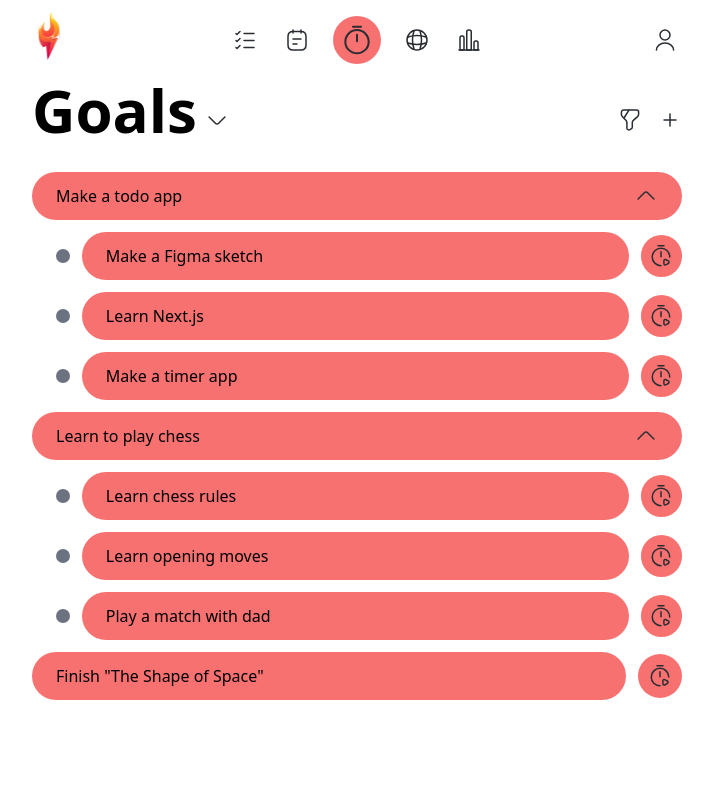
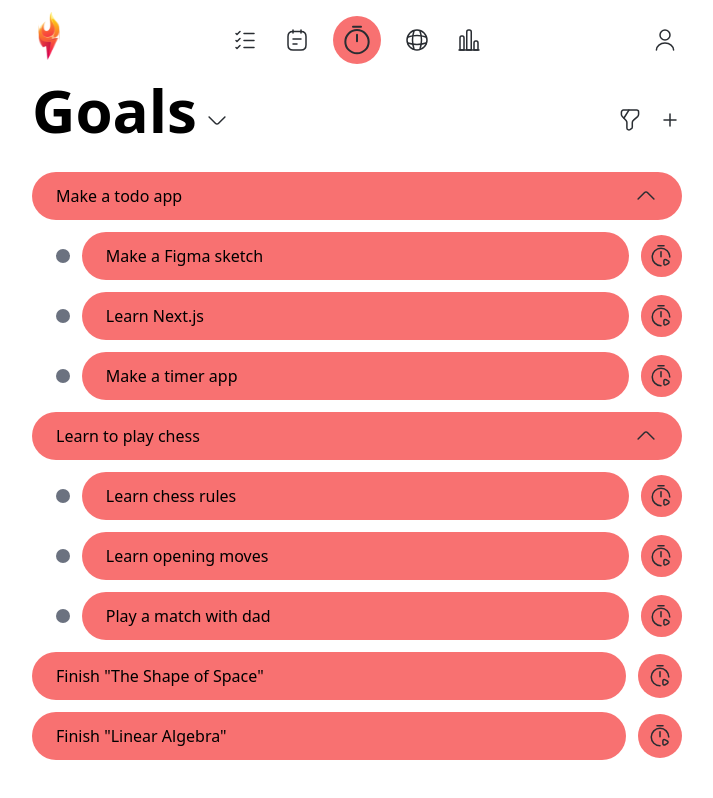
Before and after one commit to kasparas-ban/torch, a React (Vite) app: page /goals in a window 1280 px wide. Shown: the whole page, without its empty margins (283-996 px from the left). Built offline with nearby package versions, Linux system fonts and the light colour scheme.

Commit message:
Test commit

```diff
--- a/src/pages/GoalsPage.tsx
+++ b/src/pages/GoalsPage.tsx
@@ -44,6 +44,10 @@ const goals: Goal[] = [
   },
   {
     title: 'Finish "The Shape of Space"',
+    tasks: [],
+  },
+  {
+    title: 'Finish "Linear Algebra"',
     tasks: [],
   },
 ]
```
